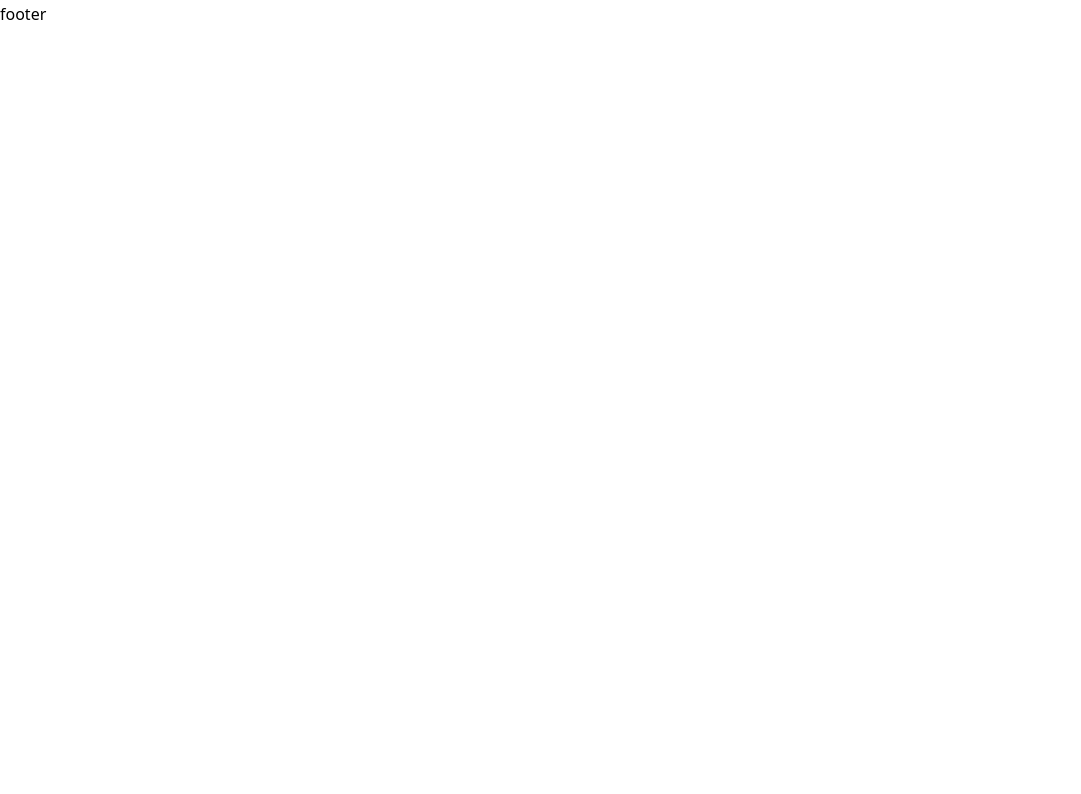
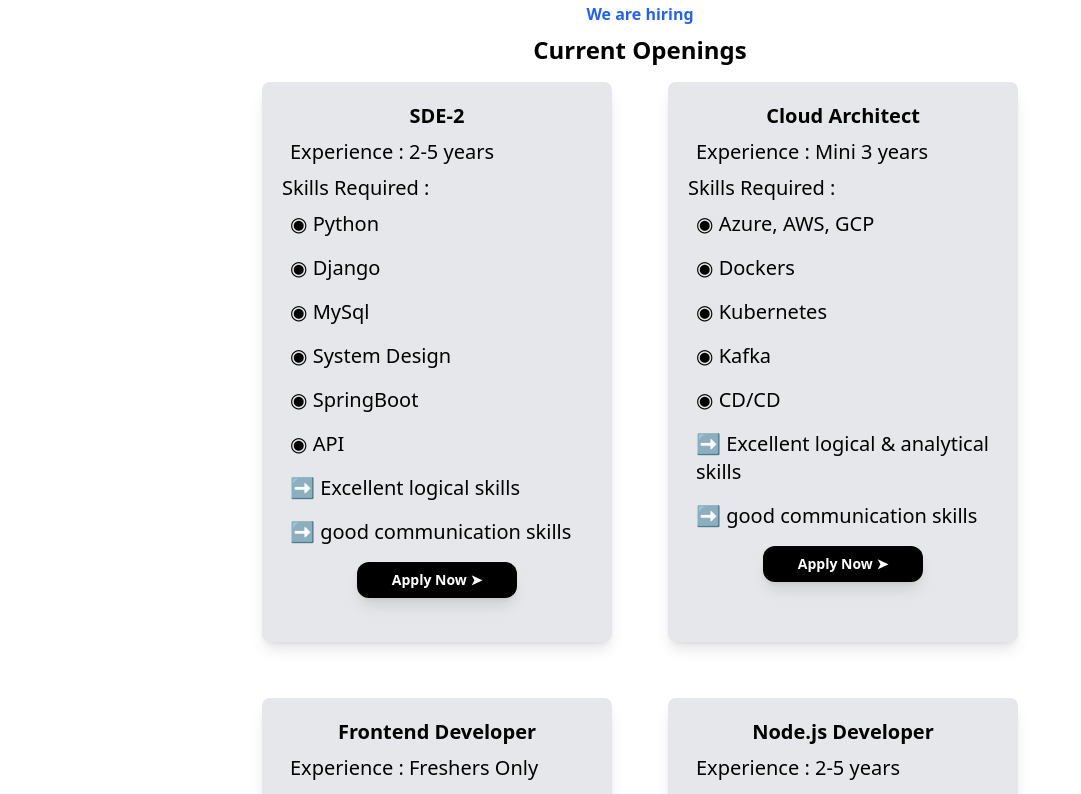
Before and after one commit to Awais-Ansarii/peppermint-robotics, a React (Create React App) app: page / in a window 1280 px wide. Shown: the part 1240-2034 px from the top of the page, without its empty margins (0-1081 px from the left). Before the commit the page ends 1266 px from the top, so only its background shows below. Built offline with nearby package versions, Linux system fonts and the light colour scheme.

Commit message:
populated UI with Dummy Data

```diff
--- a/src/Components/Body.js
+++ b/src/Components/Body.js
@@ -2,6 +2,7 @@ import React from 'react'
 import About from './About'
 import Core from './Core'
 import Motivate from './Motivate'
+import HiringContainer from './HiringContainer'
 
 const Body = () => {
   return (
@@ -9,6 +10,7 @@ const Body = () => {
       <Motivate/>
     <Core/>
       <About/>
+      <HiringContainer/>
     </div>
   )
 }
--- a/src/Components/Footer.js
+++ b/src/Components/Footer.js
@@ -3,7 +3,9 @@ import React from 'react'
 const Footer = () => {
   return (
     <div>
-      footer
+      “If you are excited about the prospect of building awesome tech and robots, we’d love to hear from you”. Please email us at hr@getpeppermint.co
+
+      <p>getpeppermint © 2023. All rights reserved.</p>
     </div>
   )
 }
--- /dev/null
+++ b/src/Components/HiringContainer.js
@@ -0,0 +1,27 @@
+import React from 'react'
+import JobContainer from './JobContainer'
+import { jobData } from '../data'
+const HiringContainer = () => {
+  return (
+    <div className='flex flex-col justify-center items-center'>
+      <p className='text-blue-600 font-semibold'>We are hiring</p>
+      <h1 className='font-bold text-2xl m-2'>Current Openings</h1>
+      <div className='flex flex-wrap w-[80%]  gap-10 justify-center items-center'>
+      {
+        jobData.map( (eachJob, i) =>{
+          return (
+            <JobContainer jobData={eachJob} key={i}/>
+          )
+        }
+
+        )
+        }
+        </div>
+
+
+
+    </div>
+  )
+}
+
+export default HiringContainer
--- /dev/null
+++ b/src/Components/JobContainer.js
@@ -0,0 +1,33 @@
+import React from "react";
+
+const JobContainer = ({ jobData }) => {
+  const { title, exp, skills, req } = jobData;
+  return (
+    <div className="flex flex-col m-2 p-5 text-xl text-black  bg-gray-200 shadow-lg rounded-lg w-[350px] h-[35rem] justify-center ">
+      <h2 className="font-semibold text-center">{title}</h2>
+      <h3 className="p-2">Experience : {exp}</h3>
+      <div >
+        <p className="text-left">Skills Required : </p>
+        <ul >
+          {skills.map((skill) => {
+            return <li className="p-2"> ◉ {skill}</li>;
+          })}
+        </ul>
+      </div>
+
+      <div >
+        <ul>
+          {req.map((requiremnt) => {
+            return (<li className="p-2"> ➡ { requiremnt}</li>)
+          })}
+        </ul>
+      </div>
+
+      <button className="cursor-pointer w-[10rem]  shadow-lg mt-2 p-2 font-semibold text-sm text-white text-center m-auto rounded-xl bg-black hover:bg-white hover:text-black ">
+        Apply Now ➤
+      </button>
+    </div>
+  );
+};
+
+export default JobContainer;
--- /dev/null
+++ b/src/data.js
@@ -0,0 +1,58 @@
+export const jobData = [
+    {
+        title:"SDE-2",
+        exp:"2-5 years",
+        skills : ["Python", "Django", "MySql",
+        "System Design", "SpringBoot", "API"],
+        req:["Excellent logical skills", "good communication skills"]
+    },
+    {
+        title:"Cloud Architect",
+        exp:"Mini 3 years",
+        skills : [ "Azure, AWS, GCP",
+        "Dockers", "Kubernetes", "Kafka", "CD/CD"],
+        req:["Excellent logical & analytical skills","good communication skills"]
+    },
+    {
+        title:"Frontend Developer",
+        exp:"Freshers Only",
+        skills : ["Javascript", "React", "MongoDB",
+        "Next.js", "Typescript"],
+        req:["Good practical and core knowledge of javascript, EcmaScript and Frontend Technologies"]
+    },
+    {
+        title:"Node.js Developer",
+        exp:"2-5 years",
+        skills : ["Node.js", "Express.js", "MongoDB",
+        "Dockers", "Git & Github"],
+        req:["Excellent logical & analytical skills","good communication skills"]
+    },
+    {
+        title:"Web Designer",
+        exp:"0-1 years",
+        skills : ["HTML", "CSS", "Figma",
+        "Adobe-Pro", "Photoshop", "Git"],
+        req:["good communication skills","Understanding of UI/UX"]
+    },
+    {
+        title:"SDE-2",
+        exp:"2-5 years",
+        skills : ["Python", "Django", "MySql",
+        "System Design", "SpringBoot", "API"],
+        req:["Excellent logical skills", "good communication skills"]
+    },
+    {
+        title:"Cloud Architect",
+        exp:"Mini 3 years",
+        skills : [ "Azure, AWS, GCP",
+        "Dockers", "Kubernetes", "Kafka", "CD/CD"],
+        req:["Excellent logical & analytical skills","good communication skills"]
+    },
+    {
+        title:"Frontend Developer",
+        exp:"Freshers Only",
+        skills : ["Javascript", "React", "MongoDB",
+        "Next.js", "Typescript"],
+        req:["Good practical and core knowledge of javascript, EcmaScript and Frontend Technologies"]
+    }
+];
```
